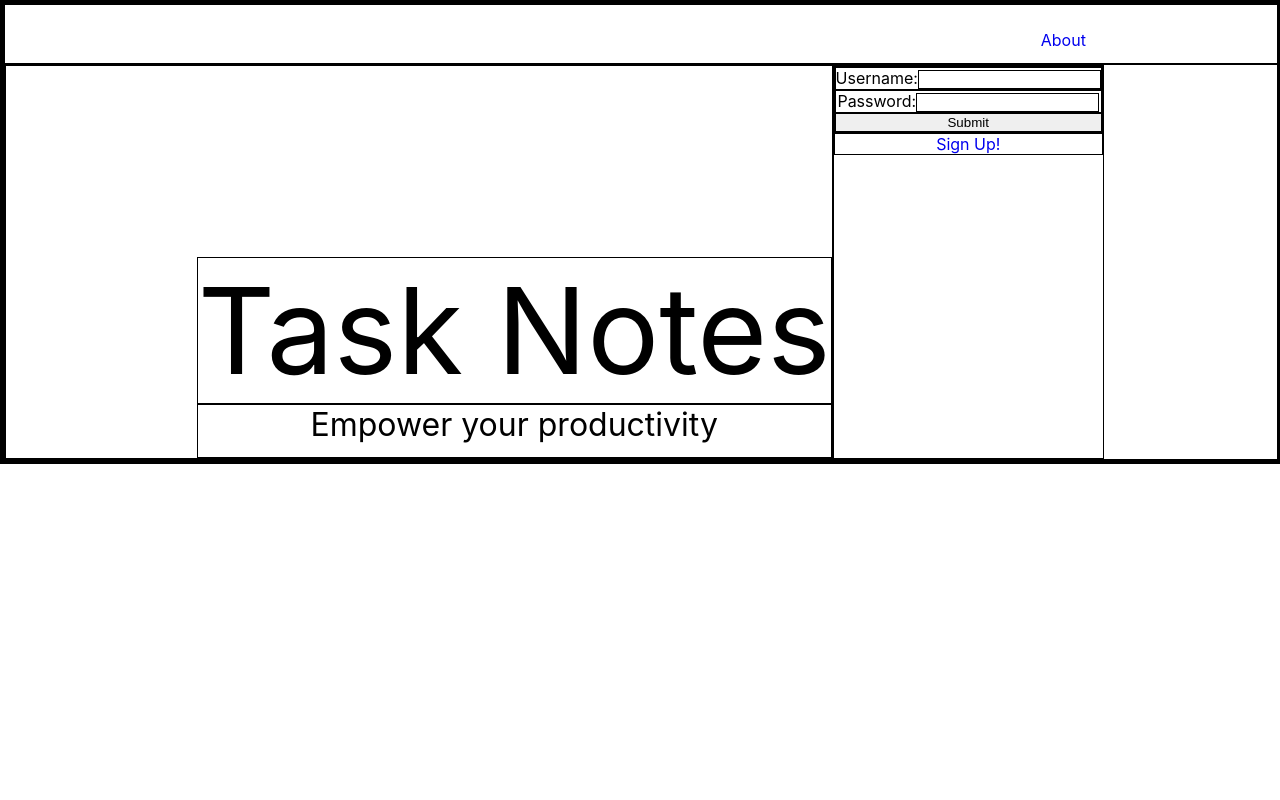
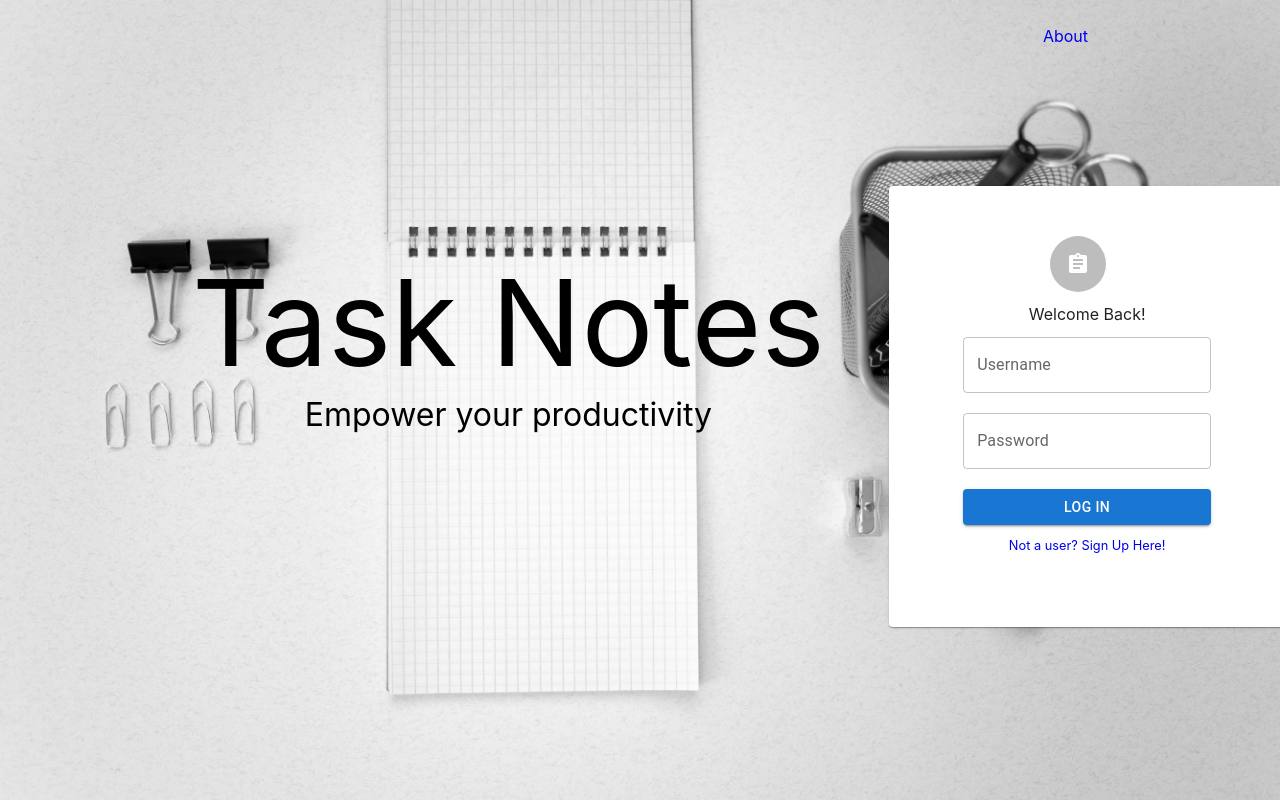
Before and after one commit to jonathan-portillo/TODO, a React (Create React App) app in the folder todo-list/: page / in a window 1280 px wide. Built offline with nearby package versions, Linux system fonts and the light colour scheme.

Commit message:
updated styling

```diff
--- a/todo-list/src/App.css
+++ b/todo-list/src/App.css
@@ -1,6 +1,6 @@
-* {
+/* * {
   border: 1px solid black;
-}
+} */
 
 a {
   text-decoration: none;
@@ -12,7 +12,7 @@ p {
 }
 
 body {
-  /* background-image: url("./assets/pexels-ekaterina-bolovtsova-6193091.jpg"); */
+  background-image: url("./assets/pexels-ekaterina-bolovtsova-6193091.jpg");
   background-size: cover;
   background-repeat: no-repeat;
   background-attachment: fixed;
@@ -58,4 +58,34 @@ body {
 .loggingin {
   display: flex;
   flex-direction: column;
+  align-content: center;
+  padding: 5% 0 0 0;
 }
+
+.loginbox {
+  width: 20%;
+  margin-left: 40%;
+  align-content: center;
+}
+
+.loginlanding {
+  padding: 10% 0 0 5%;
+}
+
+.loginboxlanding {
+  width: 100%;
+  padding: 10% 30% 30% 30%;
+}
+
+.avatar {
+  width: 100%;
+  justify-content: center;
+  padding-left: 35%;
+  padding-top: 10%;
+  padding-bottom: 5%;
+}
+
+.linktosign {
+  padding-top: 5%;
+  font-size: 0.8rem;
+}
--- a/todo-list/src/components/landing.js
+++ b/todo-list/src/components/landing.js
@@ -1,6 +1,10 @@
 import React from "react";
 import { Link } from "react-router-dom";
 import Login from "./login";
+import { Button } from "@mui/material";
+import Paper from "@mui/material/Paper";
+import LockedOutIcon from "@mui/icons-material/Assignment";
+import { Avatar } from "@mui/material";
 
 const Landing = () => {
   return (
@@ -15,15 +19,18 @@ const Landing = () => {
         </div>
 
         <div className="loginlanding">
-          <Login />
-          <Link to="/signup">
-            <p>Sign Up!</p>
-          </Link>
-
-          {/* <p class="accountexists">Already have an account?</p>
-          <Link to="/login">
-            <p>Log In! </p>
-          </Link> */}
+          <Paper className="loginboxlanding">
+            <div className="avatar">
+              <Avatar
+                sx={{ bgcolor: "607d8b"[500], width: 56, height: 56 }}
+                variant="round"
+              >
+                <LockedOutIcon />
+              </Avatar>
+            </div>
+            <p>Welcome Back!</p>
+            <Login />
+          </Paper>
         </div>
       </div>
     </>
--- a/todo-list/src/components/login.js
+++ b/todo-list/src/components/login.js
@@ -1,4 +1,9 @@
 import React, { useState } from "react";
+import { Link } from "react-router-dom";
+import Button from "@mui/material/Button";
+import Textfield from "@mui/material/TextField";
+import LockedOutIcon from "@mui/icons-material/Assignment";
+import { Avatar } from "@mui/material";
 
 const Login = () => {
   const [formData, setFormData] = useState({
@@ -21,25 +26,39 @@ const Login = () => {
     <>
       <form className="loggingin" onSubmit={handleSubmit}>
         <label htmlFor="username">
-          Username:
-          <input
+          <Textfield
+            className="textfield"
+            id="outlined"
+            label="Username"
+            variant="outlined"
             type="text"
             name="username"
             value={formData.username}
             onChange={handleChange}
           />
         </label>
+        <br />
+
         <label htmlFor="password">
-          Password:
-          <input
+          <Textfield
+            className="textfield"
+            id="outlined"
+            label="Password"
+            variant="outlined"
             type="text"
             name="password"
             value={formData.password}
             onChange={handleChange}
           />
         </label>
-        <button type="submit">Submit</button>
+        <br />
+        <Button variant="contained" type="submit">
+          Log in
+        </Button>
       </form>
+      <Link to="/signup">
+        <p className="linktosign">Not a user? Sign Up Here!</p>
+      </Link>
     </>
   );
 };
--- a/todo-list/src/components/loginpage.js
+++ b/todo-list/src/components/loginpage.js
@@ -1,8 +1,15 @@
 import React from "react";
 import Login from "./login";
+import Paper from "@mui/material/Paper";
 
 const LoginPage = () => {
-  return <Login />;
+  return (
+    <>
+      <Paper elevation={10} className="loginbox">
+        <Login className="loginPage" />
+      </Paper>
+    </>
+  );
 };
 
 export default LoginPage;
```
Also changed, not shown: todo-list/package.json (+7 -0 lines), 1 other file (tests, documents, lock files or other folders).
